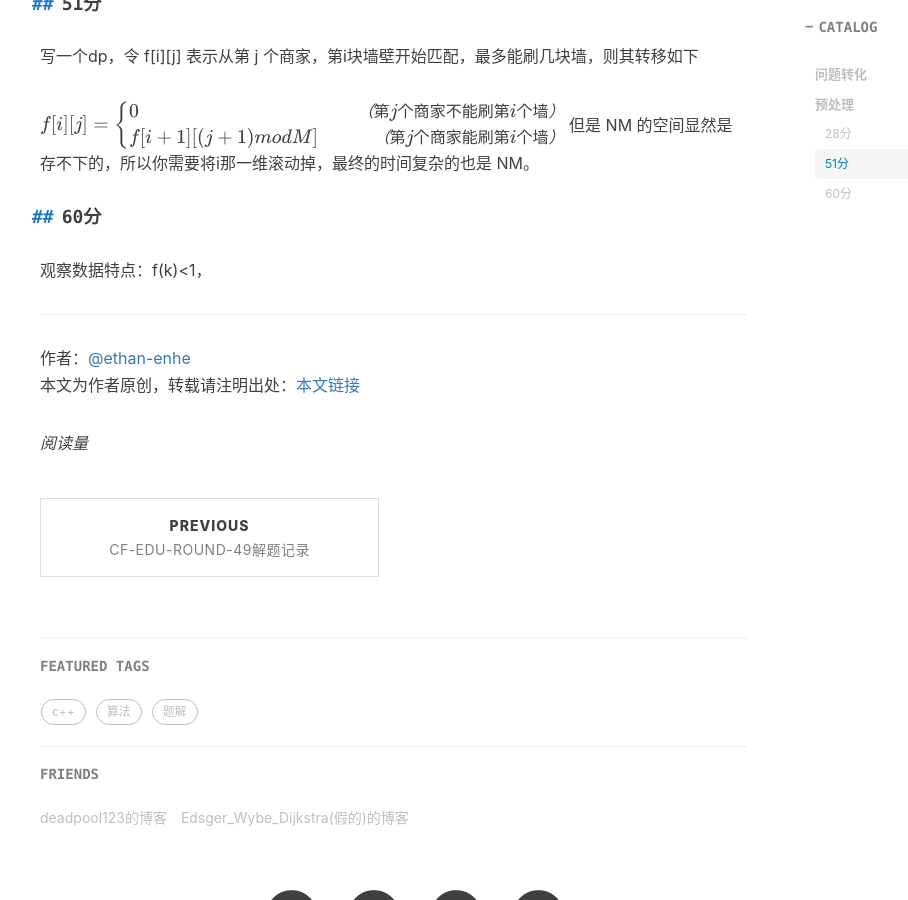
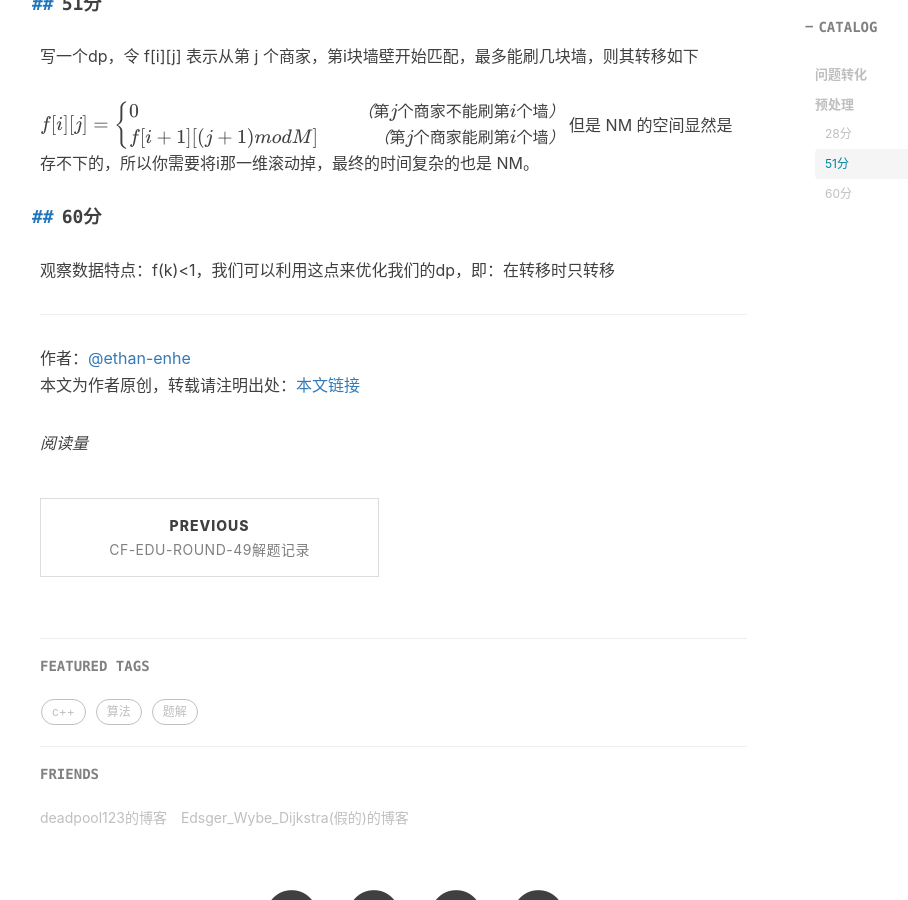
Before and after one commit to ethan-enhe/ethan-enhe.github.io, a Jekyll site: the page built from _posts/2020-08-18-【题解】[APIO2020]T1粉刷墙壁.md, in a window 1280 px wide and 900 px high, scrolled down 1667 px. Shown: the whole window, without its empty margins (225-1133 px from the left). Built offline with Jekyll 4.4.1, drawn with Linux system fonts in a browser that asks for light colours; nearby versions of some CDN libraries; formulas are drawn with MathJax 3; comment, search, counter and statistics services are not loaded.

Commit message:
_posts/2020-08-18-【题解】[APIO2020]T1粉刷墙壁.md updated from https://stackedit.io/

```diff
--- a/_posts/2020-08-18-【题解】[APIO2020]T1粉刷墙壁.md
+++ b/_posts/2020-08-18-【题解】[APIO2020]T1粉刷墙壁.md
@@ -62,10 +62,10 @@ $$
 但是 NM 的空间显然是存不下的，所以你需要将i那一维滚动掉，最终的时间复杂的也是 NM。
 
 ### 60分
-观察数据特点：f(k)<1，
+观察数据特点：f(k)<1，我们可以利用这点来优化我们的dp，即：在转移时只转移
 
 <!--stackedit_data:
-eyJoaXN0b3J5IjpbMjI5ODA2NjUxLC02NTQ0MjI0MDEsMTg4MD
-g0NzIxNyw2NTMwMDc1OTUsNDk0MTc5NjEwLDE5NDU4NjUwMjMs
-ODA4MTg0MDQyXX0=
+eyJoaXN0b3J5IjpbMTk5NjkzNzcxNCwtNjU0NDIyNDAxLDE4OD
+A4NDcyMTcsNjUzMDA3NTk1LDQ5NDE3OTYxMCwxOTQ1ODY1MDIz
+LDgwODE4NDA0Ml19
 -->
```
